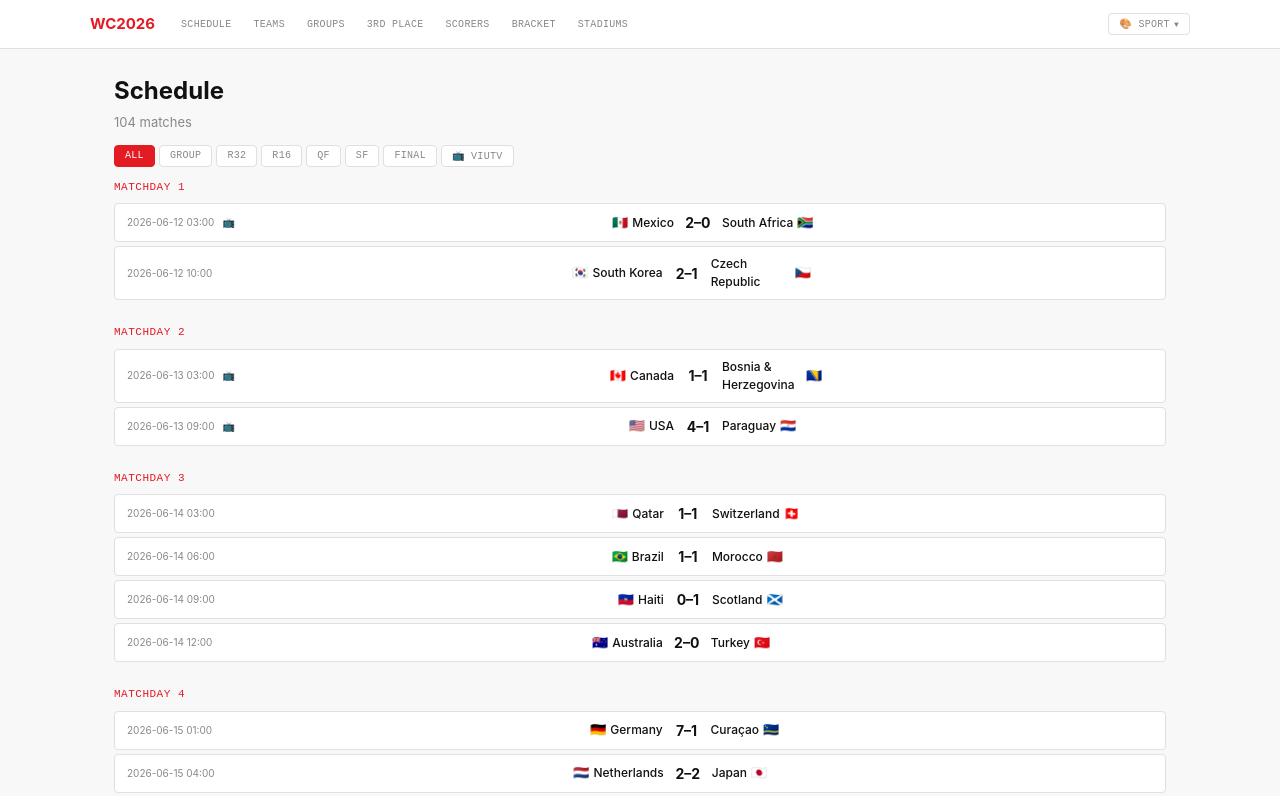
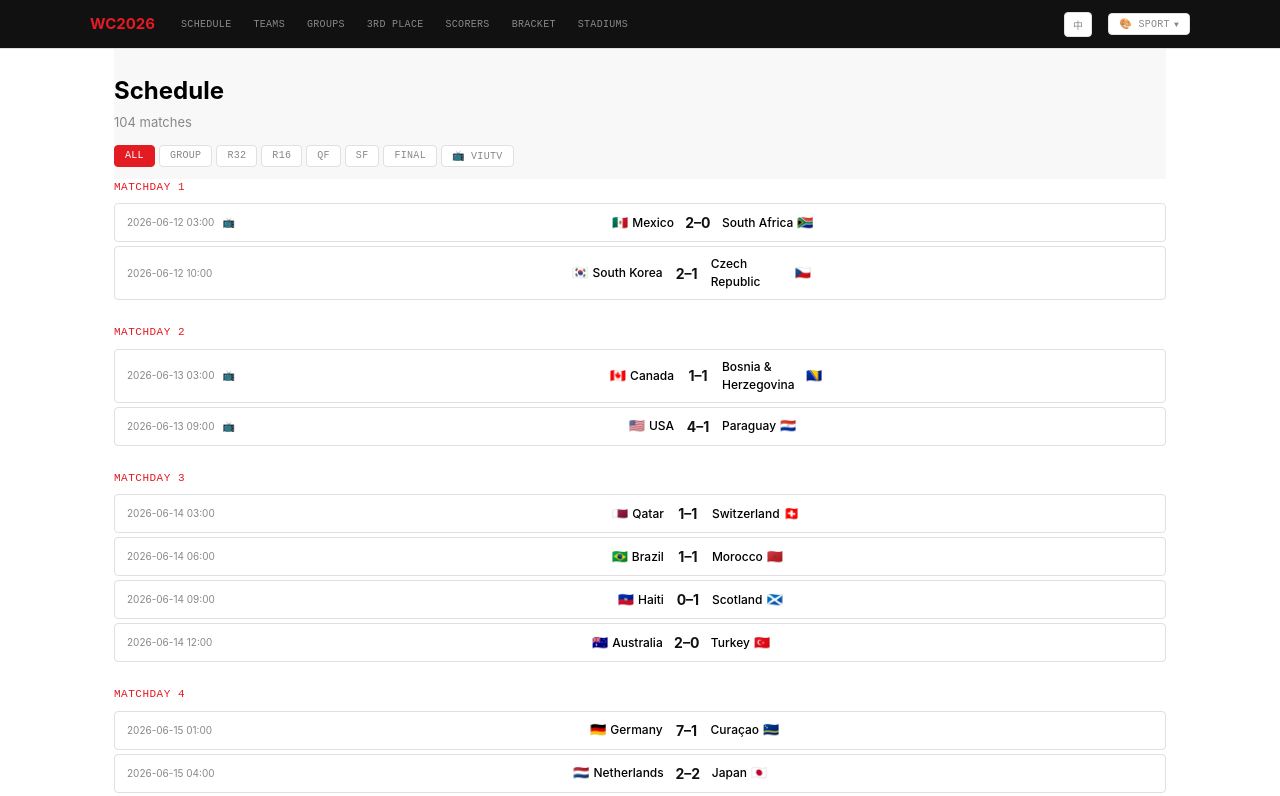
Before and after one commit to codeguy0425/worldcup2026_v2, a React (Vite) app in the folder app/: page /#/schedule in a window 1280 px wide. Shown: the top 796 px of the page. Built offline with nearby package versions, Linux system fonts and the light colour scheme.

Commit message:
feat: language toggle (EN/中文) + nav bar button

```diff
--- a/app/src/App.tsx
+++ b/app/src/App.tsx
@@ -1,5 +1,6 @@
 import { HashRouter, Routes, Route } from 'react-router-dom'
 import { ThemeProvider } from './themes/ThemeProvider'
+import { LangProvider } from './hooks/LangProvider'
 import { Layout } from './components/Layout'
 import { HomePage } from './pages/Home'
 import {
@@ -11,6 +12,7 @@ import {
 export default function App() {
   return (
     <HashRouter>
+      <LangProvider>
       <ThemeProvider>
         <Layout>
           <Routes>
@@ -29,6 +31,7 @@ export default function App() {
           </Routes>
         </Layout>
       </ThemeProvider>
+      </LangProvider>
     </HashRouter>
   )
 }
--- a/app/src/components/Layout.tsx
+++ b/app/src/components/Layout.tsx
@@ -1,22 +1,25 @@
 import { Link } from 'react-router-dom'
 import { ThemeSwitcher } from './ThemeSwitcher'
-
-const navLinks = [
-  { to: '/schedule', label: 'Schedule' },
-  { to: '/teams', label: 'Teams' },
-  { to: '/groups', label: 'Groups' },
-  { to: '/third-placed', label: '3rd Place' },
-  { to: '/scorers', label: 'Scorers' },
-  { to: '/bracket', label: 'Bracket' },
-  { to: '/stadiums', label: 'Stadiums' },
-]
+import { useLang } from '../hooks/LangProvider'
 
 export function Layout({ children }: { children: React.ReactNode }) {
+  const { t, toggle } = useLang()
+
+  const navLinks = [
+    { to: '/schedule', label: t.nav.schedule },
+    { to: '/teams', label: t.nav.teams },
+    { to: '/groups', label: t.nav.groups },
+    { to: '/third-placed', label: t.nav.thirdPlace },
+    { to: '/scorers', label: t.nav.scorers },
+    { to: '/bracket', label: t.nav.bracket },
+    { to: '/stadiums', label: t.nav.stadiums },
+  ]
+
   return (
-    <div style={{ minHeight: '100vh', background: 'var(--bg)', color: 'var(--text)' }}>
+    <>
       <nav style={{
         position: 'sticky', top: 0, zIndex: 100,
-        background: 'var(--surface)',
+        background: 'var(--bg-dark)', color: 'var(--text-on-dark)',
         borderBottom: '1px solid var(--border)',
         padding: '0 var(--space-lg)',
       }}>
@@ -29,6 +32,15 @@ export function Layout({ children }: { children: React.ReactNode }) {
               </Link>
             ))}
           </div>
+          <button onClick={toggle} style={{
+            fontFamily: 'var(--font-mono)', fontSize: '10px', fontWeight: 500,
+            letterSpacing: '0.3px', padding: '4px 8px', borderRadius: 'var(--radius-sm)',
+            border: '1px solid var(--border)',
+            background: 'var(--surface)', color: 'var(--text-muted)',
+            cursor: 'pointer', minWidth: '28px', textAlign: 'center',
+          }}>
+            {t.lang}
+          </button>
           <ThemeSwitcher />
         </div>
       </nav>
@@ -39,6 +51,6 @@ export function Layout({ children }: { children: React.ReactNode }) {
       }}>
         {children}
       </main>
-    </div>
+    </>
   )
 }
--- /dev/null
+++ b/app/src/hooks/LangProvider.tsx
@@ -0,0 +1,32 @@
+import { createContext, useContext, useState, useEffect, type ReactNode } from 'react'
+import { en, zh } from './lang'
+
+type Lang = 'en' | 'zh'
+const STORAGE_KEY = 'wc2026-lang'
+
+interface LangContextType {
+  lang: Lang
+  t: typeof en
+  toggle: () => void
+}
+
+const LangContext = createContext<LangContextType>({ lang: 'en', t: en, toggle: () => {} })
+
+export function LangProvider({ children }: { children: ReactNode }) {
+  const [lang, setLang] = useState<Lang>(() => {
+    try { return (localStorage.getItem(STORAGE_KEY) as Lang) || 'en' } catch { return 'en' }
+  })
+
+  useEffect(() => {
+    try { localStorage.setItem(STORAGE_KEY, lang) } catch {}
+  }, [lang])
+
+  const t = lang === 'zh' ? zh : en
+  const toggle = () => setLang(l => l === 'en' ? 'zh' : 'en')
+
+  return <LangContext.Provider value={{ lang, t, toggle }}>{children}</LangContext.Provider>
+}
+
+export function useLang() {
+  return useContext(LangContext)
+}
--- /dev/null
+++ b/app/src/hooks/lang.ts
@@ -0,0 +1,29 @@
+export const en = {
+  nav: { schedule: 'Schedule', teams: 'Teams', groups: 'Groups', thirdPlace: '3rd Place', scorers: 'Scorers', bracket: 'Bracket', stadiums: 'Stadiums' },
+  home: { phaseGroup: 'Group stage — {played}/{total} played', latest: 'Latest Results', upcoming: 'Upcoming', noResults: 'No matches played yet' },
+  teams: { title: 'Teams', desc: '48 teams · 12 groups · 6 confederations', byGroup: 'By Group', byName: 'By Name', byContinent: 'By Continent', allAZ: 'All Teams (A–Z)' },
+  groups: { title: 'Groups', desc: '12 groups · top 2 + best 8 third advance' },
+  third: { title: 'Third-Placed', desc: 'Best 8 of 12 third-placed teams advance to R32' },
+  scorers: { title: 'Top Scorers', desc: '{n} players have scored' },
+  bracket: { title: 'Bracket', desc: 'Knockout stage — placeholders shown until groups complete' },
+  stadiums: { title: 'Stadiums', desc: '16 venues across 3 host countries', capacity: 'Capacity' },
+  schedule: { title: 'Schedule', all: 'All' },
+  match: { back: 'Back to schedule' },
+  table: { rk: 'RK', team: 'Team', p: 'P', w: 'W', d: 'D', l: 'L', gf: 'GF', ga: 'GA', gd: 'GD', pts: 'Pts', player: 'Player', goals: 'Goals', pen: 'Pen', group: 'Group' },
+  lang: '中',
+}
+
+export const zh = {
+  nav: { schedule: '賽程', teams: '球隊', groups: '分組', thirdPlace: '第三名', scorers: '射手榜', bracket: '淘汰賽', stadiums: '球場' },
+  home: { phaseGroup: '分組賽 — {played}/{total} 已賽', latest: '最新賽果', upcoming: '即將舉行', noResults: '暫無比賽' },
+  teams: { title: '球隊', desc: '48 隊 · 12 組 · 6 洲份', byGroup: '按組別', byName: '按名稱', byContinent: '按洲份', allAZ: '全部球隊 (A–Z)' },
+  groups: { title: '分組', desc: '12 組 · 首兩名 + 最佳第三名 8 隊晉級' },
+  third: { title: '第三名', desc: '12 組第三名中最佳 8 隊晉級 32 強' },
+  scorers: { title: '射手榜', desc: '{n} 名球員取得入球' },
+  bracket: { title: '淘汰賽', desc: '淘汰賽階段 — 分組完成後顯示球隊名稱' },
+  stadiums: { title: '球場', desc: '3 個主辦國共 16 個球場', capacity: '容量' },
+  schedule: { title: '賽程', all: '全部' },
+  match: { back: '← 返回賽程' },
+  table: { rk: '排名', team: '球隊', p: '賽', w: '勝', d: '和', l: '負', gf: '入球', ga: '失球', gd: '球差', pts: '積分', player: '球員', goals: '入球', pen: '十二碼', group: '組別' },
+  lang: 'En',
+}
--- a/app/src/pages/Groups.tsx
+++ b/app/src/pages/Groups.tsx
@@ -1,19 +1,17 @@
 import { useJson } from '../hooks/useJson'
 import { Link } from 'react-router-dom'
+import { useLang } from '../hooks/LangProvider'
 
 interface Standing {
   rank: number; teamId: string; team: string
   flag?: string; played: number; won: number; drawn: number; lost: number
-  gf: number; ga: number; gd: number; pts: number
-  status?: 'advanced' | 'eliminated'
+  gf: number; ga: number; gd: number; pts: number; status?: string
 }
-
-interface GroupData { group: string; standings: Standing[] }
 
 const groupLabels = ['A','B','C','D','E','F','G','H','I','J','K','L']
 
 function GroupTable({ group }: { group: string }) {
-  const { data } = useJson<GroupData>(`/data/groups/${group}.json`)
+  const { data } = useJson<{ standings: Standing[]; remaining: number }>(`/data/groups/${group}.json`)
   if (!data) return null
 
   const { standings } = data
@@ -82,12 +80,13 @@ function GroupTable({ group }: { group: string }) {
 }
 
 export function GroupsPage() {
+  const { t } = useLang()
   return (
     <div>
       <div style={{ position: 'sticky', top: '48px', zIndex: 50, background: 'var(--bg)', padding: 'var(--space-lg) 0 12px', marginTop: 'calc(-1 * var(--space-lg))' }}>
-        <h1 style={{ fontSize: '20px', fontWeight: 700, marginBottom: '2px' }}>Groups</h1>
+        <h1 style={{ fontSize: '20px', fontWeight: 700, marginBottom: '2px' }}>{t.groups.title}</h1>
         <p style={{ fontSize: '12px', color: 'var(--text-muted)' }}>
-          12 groups · top 2 + best 8 third advance
+          {t.groups.desc}
         </p>
       </div>
       <div className="grid-groups" style={{ gap: '8px' }}>
--- a/app/src/pages/Home.tsx
+++ b/app/src/pages/Home.tsx
@@ -1,6 +1,7 @@
 import { useJson } from '../hooks/useJson'
 import { Link } from 'react-router-dom'
 import { toHkt } from '../hooks/hkTime'
+import { useLang } from '../hooks/LangProvider'
 
 interface Match {
   id: number; round: string; date: string; stage: string
@@ -10,6 +11,7 @@ interface Match {
 interface Team { id: string; name: string; flag: string }
 
 export function HomePage() {
+  const { t } = useLang()
   const { data: matches } = useJson<Match[]>('/data/matches.json')
   const { data: teamData } = useJson<{ teams: Team[] }>('/data/teams.json')
   const { data: phase } = useJson<{ phase: string; groupComplete: boolean }>('/data/phase.json')
@@ -60,7 +62,7 @@ export function HomePage() {
       }}>
         <span>
           {phase?.phase === 'ended' ? '🏆 Tournament ended' :
-           phase?.phase === 'group' ? `⚽ Group stage — ${played.length}/${total} played` :
+           phase?.phase === 'group' ? `⚽ ${t.home.phaseGroup.replace('{played}', String(played.length)).replace('{total}', String(total))}` :
            `🏁 ${(phase?.phase || '').toUpperCase()} underway`}
         </span>
       </div>
@@ -93,7 +95,7 @@ export function HomePage() {
         {/* Latest results */}
         <div style={{ background: 'var(--surface)', borderRadius: 'var(--radius-md)', border: '1px solid var(--border)', overflow: 'hidden' }}>
           <div style={{ padding: '10px 14px', borderBottom: '1px solid var(--border)', fontFamily: 'var(--font-mono)', fontSize: '10px', fontWeight: 600, letterSpacing: '0.4px', textTransform: 'uppercase', color: 'var(--accent)' }}>
-            📋 Latest Results
+            📋 {t.home.latest}
           </div>
           {latest.map(m => {
             const t1 = teamMap.get(m.team1Id)
@@ -117,7 +119,7 @@ export function HomePage() {
         {/* Upcoming */}
         <div style={{ background: 'var(--surface)', borderRadius: 'var(--radius-md)', border: '1px solid var(--border)', overflow: 'hidden' }}>
           <div style={{ padding: '10px 14px', borderBottom: '1px solid var(--border)', fontFamily: 'var(--font-mono)', fontSize: '10px', fontWeight: 600, letterSpacing: '0.4px', textTransform: 'uppercase', color: 'var(--accent)' }}>
-            🔜 Upcoming
+            🔜 {t.home.upcoming}
           </div>
           {upcoming.map(m => {
             const t1 = teamMap.get(m.team1Id)
--- a/app/src/pages/Scorers.tsx
+++ b/app/src/pages/Scorers.tsx
@@ -1,4 +1,5 @@
 import { useJson } from '../hooks/useJson'
+import { useLang } from '../hooks/LangProvider'
 
 interface Scorer {
   rank: number; scorer: string; teamId: string
@@ -6,17 +7,18 @@ interface Scorer {
 }
 
 export function ScorersPage() {
-  const { data, loading } = useJson<Scorer[]>('/data/top-scorers.json')
-  const scorers = data ?? []
+  const { t } = useLang()
+  const { data: scorersRaw, loading } = useJson<Scorer[]>('/data/top-scorers.json')
+  const scorers = scorersRaw ?? []
 
   return (
     <div>
       <div style={{ position: 'sticky', top: '48px', zIndex: 50, background: 'var(--bg)', padding: 'var(--space-lg) 0 12px', marginTop: 'calc(-1 * var(--space-lg))' }}>
         <h1 style={{ fontSize: '24px', fontWeight: 'var(--weight-display)', marginBottom: '4px' }}>
-          Top Scorers
+          {t.scorers.title}
         </h1>
         <p style={{ fontSize: '13px', color: 'var(--text-muted)' }}>
-          {scorers.length} players have scored
+          {t.scorers.desc.replace('{n}', String(scorers.length))}
         </p>
       </div>
 
--- a/app/src/pages/Teams.tsx
+++ b/app/src/pages/Teams.tsx
@@ -1,6 +1,7 @@
 import { useState } from 'react'
 import { useJson } from '../hooks/useJson'
 import { Link } from 'react-router-dom'
+import { useLang } from '../hooks/LangProvider'
 
 interface Team {
   id: string; name: string; nameZh: string
@@ -10,15 +11,16 @@ interface Team {
 const groups = ['A','B','C','D','E','F','G','H','I','J','K','L']
 
 export function TeamsPage() {
+  const { t } = useLang()
   const { data, loading } = useJson<{ teams: Team[] }>('/data/teams.json')
   const [view, setView] = useState<'group' | 'name' | 'continent'>('group')
 
   const teams = data?.teams ?? []
 
   const filters = [
-    { key: 'group' as const, label: 'By Group' },
-    { key: 'name' as const, label: 'By Name' },
-    { key: 'continent' as const, label: 'By Continent' },
+    { key: 'group' as const, label: t.teams.byGroup },
+    { key: 'name' as const, label: t.teams.byName },
+    { key: 'continent' as const, label: t.teams.byContinent },
   ]
 
   let sections: { heading: string; items: Team[] }[] = []
@@ -30,7 +32,7 @@ export function TeamsPage() {
     }))
   } else if (view === 'name') {
     const sorted = [...teams].sort((a, b) => a.name.localeCompare(b.name))
-    sections = [{ heading: 'All Teams (A–Z)', items: sorted }]
+    sections = [{ heading: t.teams.allAZ, items: sorted }]
   } else if (view === 'continent') {
     const continents = [...new Set(teams.map(t => t.continent))].sort()
     sections = continents.map(c => ({
@@ -42,9 +44,9 @@ export function TeamsPage() {
   return (
     <div>
       <div style={{ position: 'sticky', top: '48px', zIndex: 50, background: 'var(--bg)', padding: 'var(--space-lg) 0 12px', marginTop: 'calc(-1 * var(--space-lg))' }}>
-        <h1 style={{ fontSize: '24px', fontWeight: 'var(--weight-display)', marginBottom: '4px' }}>Teams</h1>
+        <h1 style={{ fontSize: '24px', fontWeight: 'var(--weight-display)', marginBottom: '4px' }}>{t.teams.title}</h1>
         <p style={{ fontSize: '13px', color: 'var(--text-muted)', marginBottom: '12px' }}>
-          48 teams · 12 groups · 6 confederations
+          {t.teams.desc}
         </p>
 
         {/* View toggle */}
```
